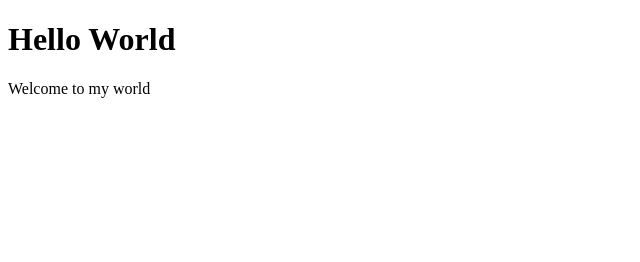
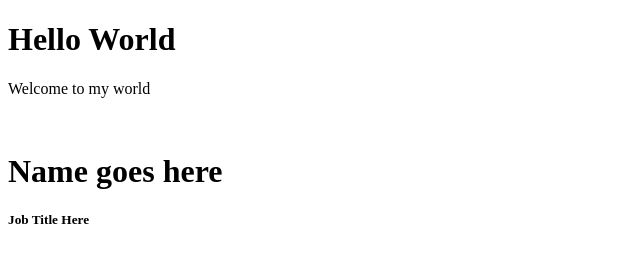
Before and after one commit to ZMcClung88/react-app-boilerplate, a React app: page / in a window 1280 px wide. Shown: the whole page, without its empty margins (0-640 px from the left). Built offline with nearby package versions, Linux system fonts and the light colour scheme.

Commit message:
saving changes

```diff
--- /dev/null
+++ b/components/Bio.js
@@ -0,0 +1,15 @@
+import React from 'react';
+
+class BioInfo extends React.Component {
+  render() {
+    return (
+      <div>
+        <img />
+        <h1>Name goes here</h1>
+        <h5>Job Title Here</h5>
+      </div>
+    );
+  }
+}
+
+export default BioInfo;
--- /dev/null
+++ b/components/Card.js
@@ -0,0 +1,15 @@
+import React from 'react';
+import BioInfo from './Bio';
+
+class Card extends React.Component {
+  render() {
+    return (
+      <div className="landing-main">
+        <h1>Hello World</h1>
+        <p>Welcome to my world</p>
+        <BioInfo />
+      </div>
+    );
+  }
+}
+export default Card;
--- a/components/Landing.js
+++ /dev/null
@@ -1,11 +0,0 @@
-import React from 'react'
-
-const Landing = () => {
-  return (
-    <div className='landing-main'>
-      <h1>Hello World</h1>
-      <p>Welcome to my world</p>
-    </div>
-  )
-}
-export default Landing
--- a/public/index.html
+++ b/public/index.html
@@ -1,7 +1,7 @@
 <!DOCTYPE html>
 <html>
   <head>
-    <title>Momentum React App</title>
+    <title>React Social Card</title>
   </head>
   <body>
     <div id='app'></div>
```
Also changed, not shown: app.js (+4 -4 lines).
